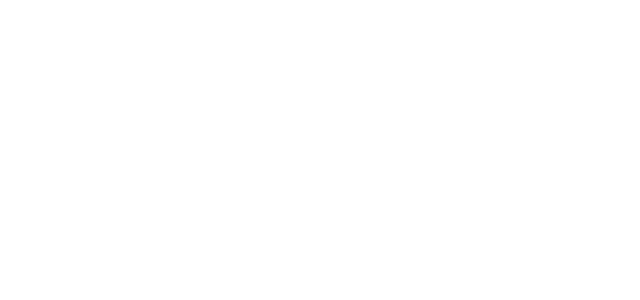
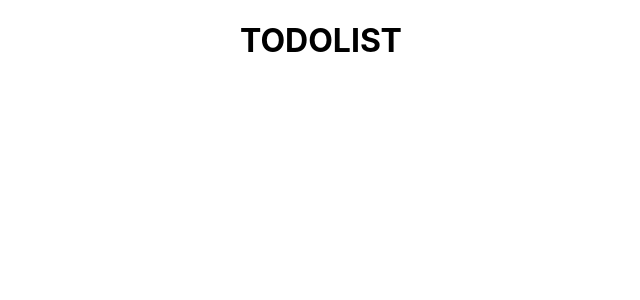
Before and after one commit to rmv-git/main-todolist, a React (Create React App) app: page / in a window 1280 px wide. Shown: the top 300 px of the page, without its empty margins (319-959 px from the left). Built offline with nearby package versions, Linux system fonts and the light colour scheme.

Commit message:
test commit

```diff
--- a/src/App.tsx
+++ b/src/App.tsx
@@ -1,10 +1,12 @@
 import React from 'react';
-import logo from './logo.svg';
 import './App.css';
 
 export const App = () => {
     return (
         <div className="App">
+            <h1>
+                TODOLIST
+            </h1>
         </div>
     );
 }
```
